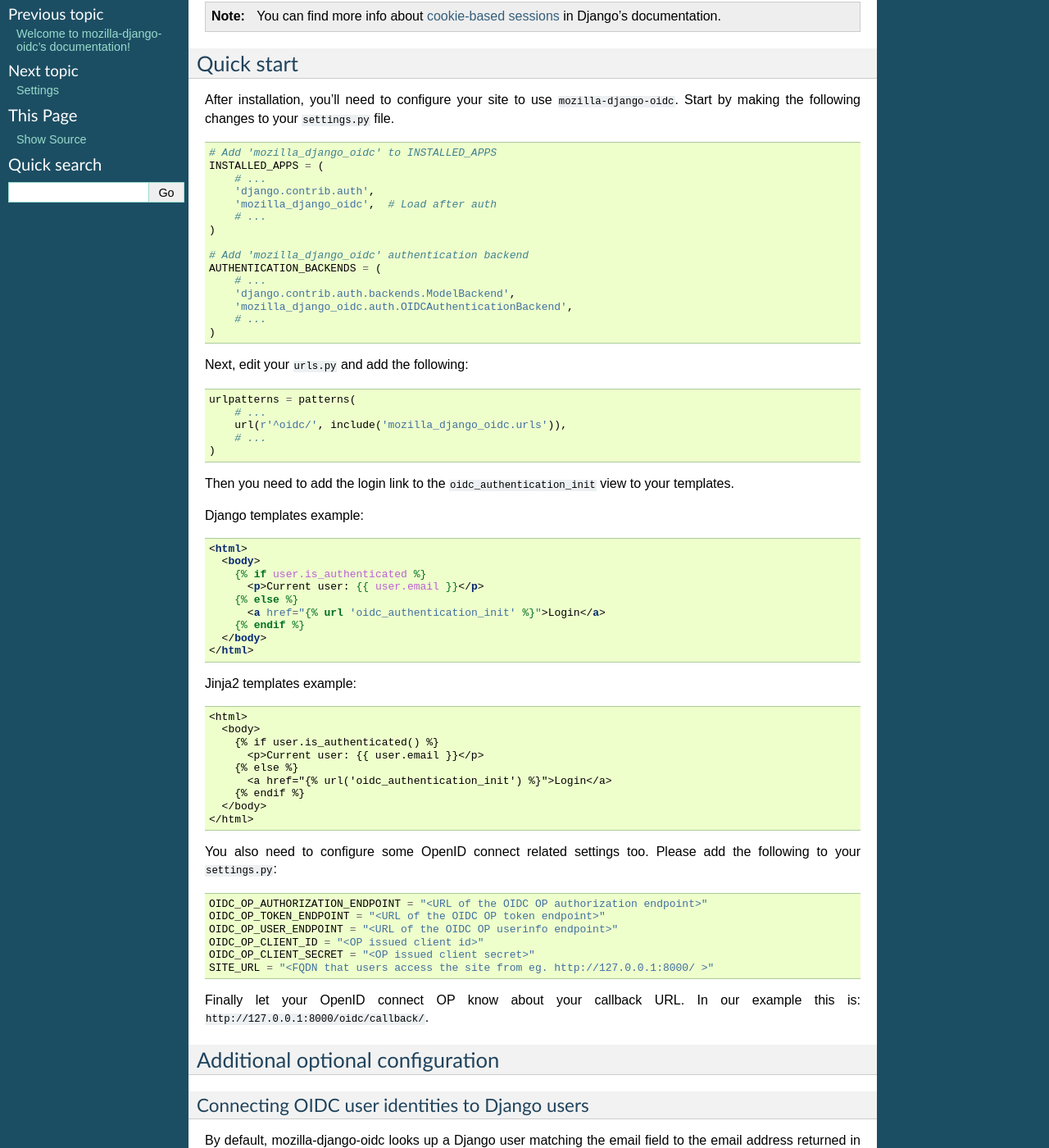
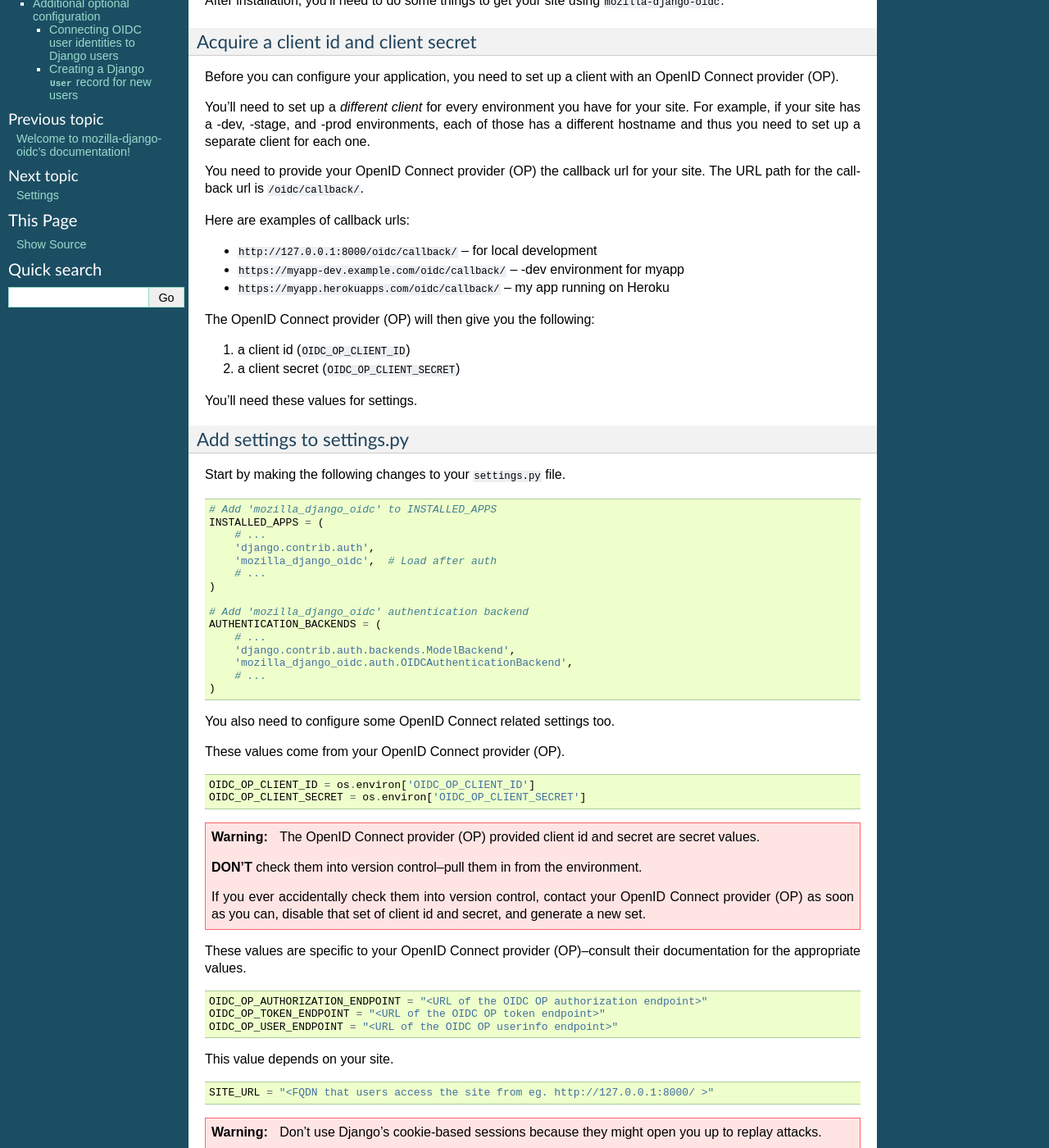
Before and after one commit to mozilla/mozilla-django-oidc, a Sphinx documentation site: the page built from docs/installation.rst, in a window 1280 px wide and 1400 px high, scrolled down 238 px. Shown: the whole window at 82% size. Built offline with Sphinx 7.4.7, drawn with Linux system fonts in a browser that asks for light colours; some of the changed text lies outside the part shown.

Commit message:
Re-organize installation to clarify things
* add section on getting a client id and secret
* note that you need a client id and secret for every environment you're using
* break up settings changes so it's clearer what comes from where
* add warning about client id and secret being secret

```diff
--- a/docs/installation.rst
+++ b/docs/installation.rst
@@ -6,18 +6,45 @@
 
     $ pip install mozilla-django-oidc
 
-.. _cookie-based sessions: https://docs.djangoproject.com/en/1.10/topics/http/sessions/#using-cookie-based-sessions
-
-.. warning::
-   We highly recommend to avoid using Django's cookie-based sessions because they might open you up to replay attacks.
-
-.. note::
-   You can find more info about `cookie-based sessions`_ in Django's documentation.
 
 Quick start
 ===========
 
-After installation, you'll need to configure your site to use ``mozilla-django-oidc``.
+After installation, you'll need to do some things to get your site using
+``mozilla-django-oidc``.
+
+
+Acquire a client id and client secret
+-------------------------------------
+
+Before you can configure your application, you need to set up a client with an
+OpenID Connect provider (OP).
+
+You'll need to set up a *different client* for every environment you have for
+your site. For example, if your site has a -dev, -stage, and -prod environments,
+each of those has a different hostname and thus you need to set up a separate
+client for each one.
+
+You need to provide your OpenID Connect provider (OP) the callback url for your
+site. The URL path for the callback url is ``/oidc/callback/``.
+
+Here are examples of callback urls:
+
+* ``http://127.0.0.1:8000/oidc/callback/`` -- for local development
+* ``https://myapp-dev.example.com/oidc/callback/`` -- -dev environment for myapp
+* ``https://myapp.herokuapps.com/oidc/callback/`` -- my app running on Heroku
+
+The OpenID Connect provider (OP) will then give you the following:
+
+1. a client id (``OIDC_OP_CLIENT_ID``)
+2. a client secret (``OIDC_OP_CLIENT_SECRET``)
+
+You'll need these values for settings.
+
+
+Add settings to settings.py
+---------------------------
+
 Start by making the following changes to your ``settings.py`` file.
 
 .. code-block:: python
@@ -38,6 +65,56 @@
        # ...
    )
 
+You also need to configure some OpenID Connect related settings too.
+
+These values come from your OpenID Connect provider (OP).
+
+.. code-block:: python
+
+   OIDC_OP_CLIENT_ID = os.environ['OIDC_OP_CLIENT_ID']
+   OIDC_OP_CLIENT_SECRET = os.environ['OIDC_OP_CLIENT_SECRET']
+
+
+.. warning::
+   The OpenID Connect provider (OP) provided client id and secret are secret
+   values.
+
+   **DON'T** check them into version control--pull them in from the environment.
+
+   If you ever accidentally check them into version control, contact your OpenID
+   Connect provider (OP) as soon as you can, disable that set of client id and
+   secret, and generate a new set.
+
+
+These values are specific to your OpenID Connect provider (OP)--consult their
+documentation for the appropriate values.
+
+.. code-block:: python
+
+   OIDC_OP_AUTHORIZATION_ENDPOINT = "<URL of the OIDC OP authorization endpoint>"
+   OIDC_OP_TOKEN_ENDPOINT = "<URL of the OIDC OP token endpoint>"
+   OIDC_OP_USER_ENDPOINT = "<URL of the OIDC OP userinfo endpoint>"
+
+
+This value depends on your site.
+
+.. code-block:: python
+
+   SITE_URL = "<FQDN that users access the site from eg. http://127.0.0.1:8000/ >"
+
+
+.. warning::
+   Don't use Django's cookie-based sessions because they might open you up to
+   replay attacks.
+
+   You can find more info about `cookie-based sessions`_ in Django's documentation.
+
+.. _cookie-based sessions: https://docs.djangoproject.com/en/1.10/topics/http/sessions/#using-cookie-based-sessions
+
+
+Add routing to urls.py
+----------------------
+
 Next, edit your ``urls.py`` and add the following:
 
 .. code-block:: python
@@ -79,22 +160,6 @@
        {% endif %}
      </body>
    </html>
-
-
-You also need to configure some OpenID connect related settings too.
-Please add the following to your ``settings.py``:
-
-.. code-block:: python
-
-   OIDC_OP_AUTHORIZATION_ENDPOINT = "<URL of the OIDC OP authorization endpoint>"
-   OIDC_OP_TOKEN_ENDPOINT = "<URL of the OIDC OP token endpoint>"
-   OIDC_OP_USER_ENDPOINT = "<URL of the OIDC OP userinfo endpoint>"
-   OIDC_OP_CLIENT_ID = "<OP issued client id>"
-   OIDC_OP_CLIENT_SECRET = "<OP issued client secret>"
-   SITE_URL = "<FQDN that users access the site from eg. http://127.0.0.1:8000/ >"
-
-Finally let your OpenID connect OP know about your callback URL. In our example this is:
-``http://127.0.0.1:8000/oidc/callback/``.
 
 
 Additional optional configuration
```
Also changed, not shown: other parts of docs/installation.rst (+6 -2 lines).
